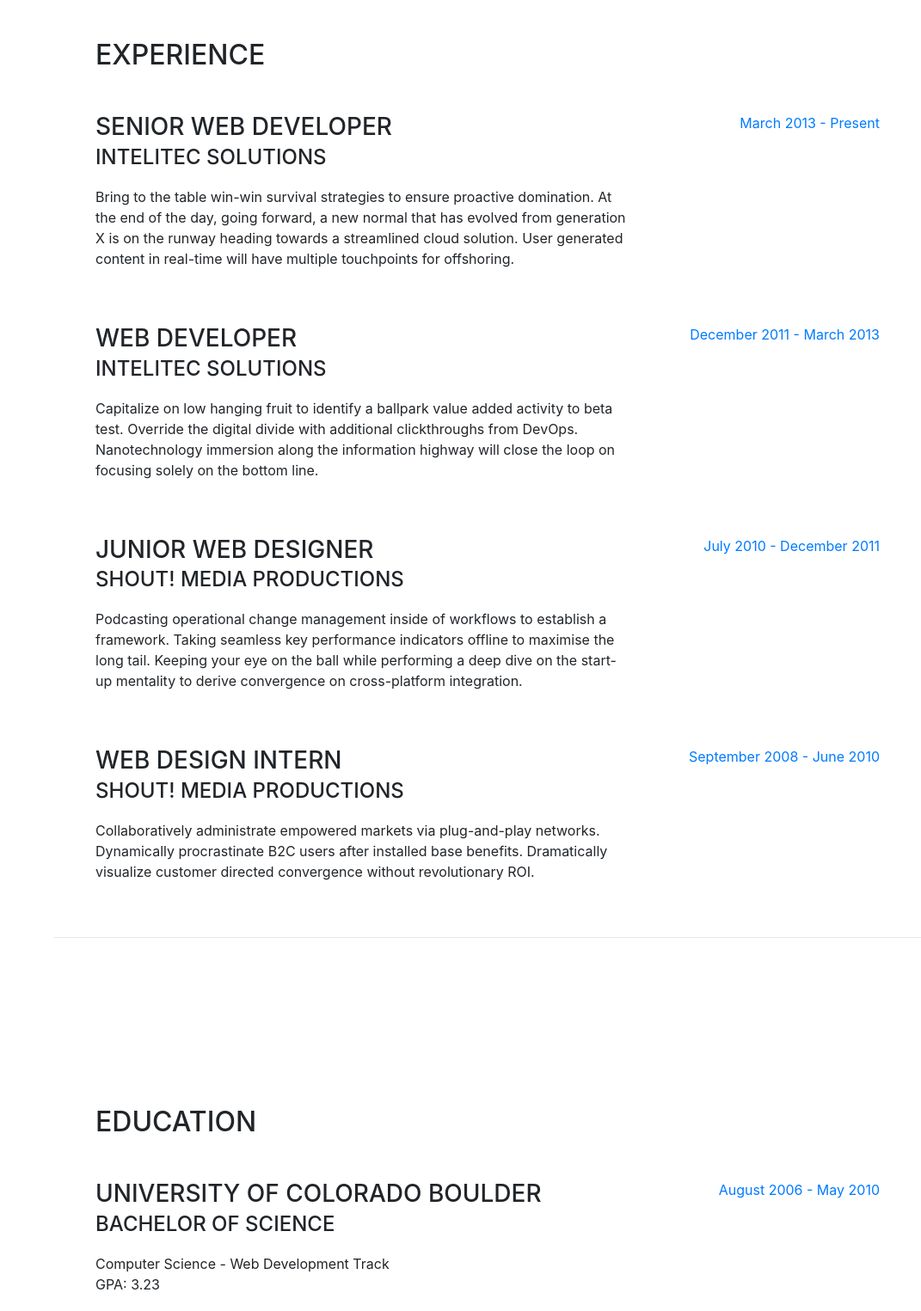
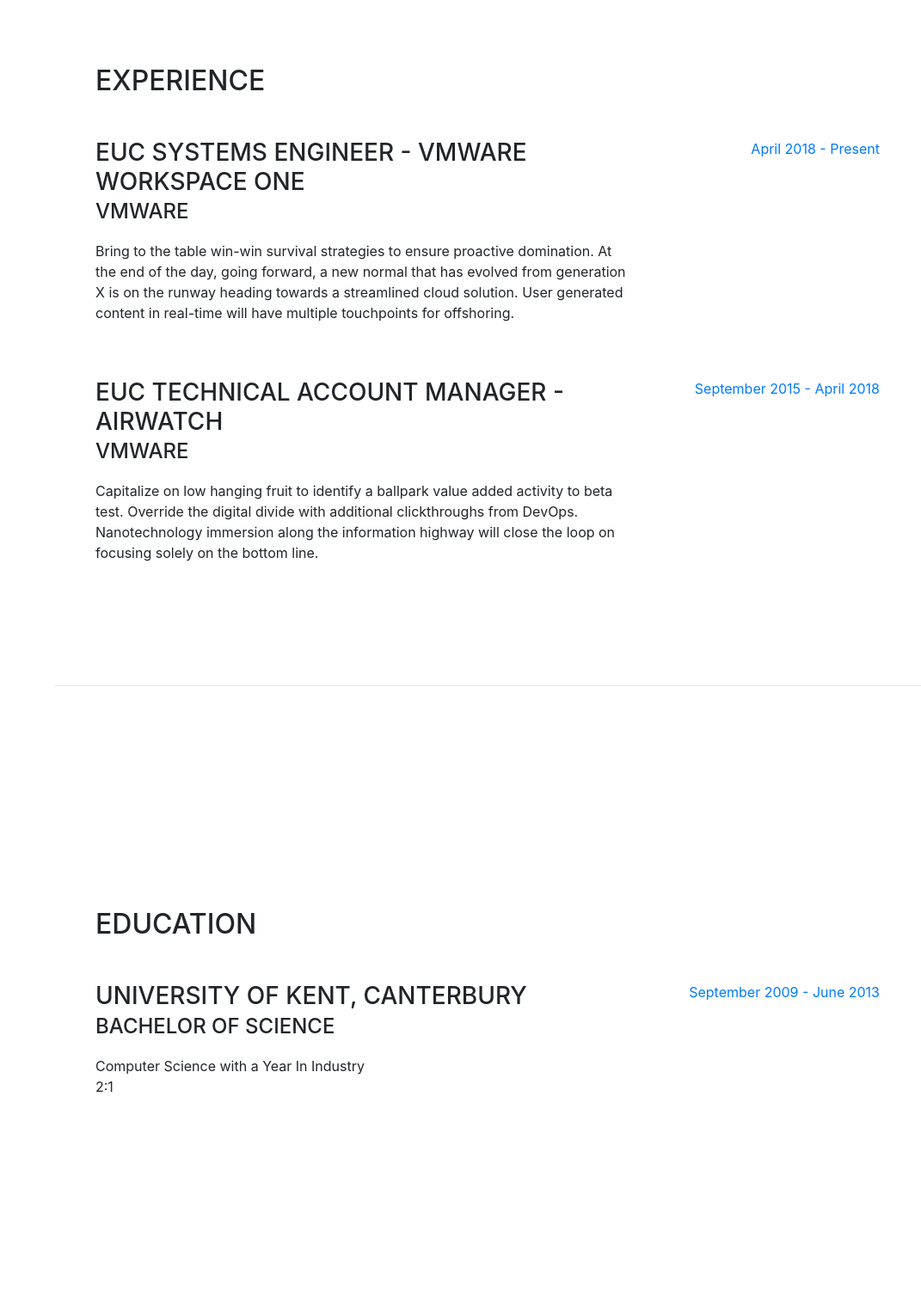
Before and after one commit to adammatthews/adammatthews.github.io, a website with bundled scripts: page index.html in a window 1280 px wide. Shown: the part 804-2329 px from the top of the page at 86% size, without its empty margins (209-1280 px from the left). Built offline with nearby package versions, Linux system fonts and the light colour scheme; a web font is replaced by a local one.

Commit message:
Update index.html
Updating the details

```diff
--- a/index.html
+++ b/index.html
@@ -8,7 +8,7 @@
     <meta name="description" content="">
     <meta name="author" content="">
 
-    <title>Resume - Start Bootstrap Theme</title>
+    <title>Adam Matthews - Resume</title>
 
     <!-- Bootstrap core CSS -->
     <link href="vendor/bootstrap/css/bootstrap.min.css" rel="stylesheet">
@@ -63,25 +63,22 @@
 
       <section class="resume-section p-3 p-lg-5 d-flex d-column" id="about">
         <div class="my-auto">
-          <h1 class="mb-0">Clarence
-            <span class="text-primary">Taylor</span>
+          <h1 class="mb-0">Adam
+            <span class="text-primary">Matthews</span>
           </h1>
           <div class="subheading mb-5">3542 Berry Street · Cheyenne Wells, CO 80810 · (317) 585-8468 ·
             <a href="mailto:name@email.com">name@email.com</a>
           </div>
-          <p class="lead mb-5">I am experienced in leveraging agile frameworks to provide a robust synopsis for high level overviews. Iterative approaches to corporate strategy foster collaborative thinking to further the overall value proposition.</p>
+          <p class="lead mb-5">I am experienced Systems Engineer and Technical Account Manager, with a background in Web Development.</p>
           <div class="social-icons">
-            <a href="#">
+            <a href="https://www.linkedin.com/in/adampmatthews">
               <i class="fab fa-linkedin-in"></i>
             </a>
-            <a href="#">
+            <a href="https://github.com/adammatthews">
               <i class="fab fa-github"></i>
             </a>
-            <a href="#">
+            <a href="https://twitter.com/AdamPMatthews">
               <i class="fab fa-twitter"></i>
-            </a>
-            <a href="#">
-              <i class="fab fa-facebook-f"></i>
             </a>
           </div>
         </div>
@@ -95,45 +92,23 @@
 
           <div class="resume-item d-flex flex-column flex-md-row mb-5">
             <div class="resume-content mr-auto">
-              <h3 class="mb-0">Senior Web Developer</h3>
-              <div class="subheading mb-3">Intelitec Solutions</div>
+              <h3 class="mb-0">EUC Systems Engineer - VMware Workspace ONE</h3>
+              <div class="subheading mb-3">VMware</div>
               <p>Bring to the table win-win survival strategies to ensure proactive domination. At the end of the day, going forward, a new normal that has evolved from generation X is on the runway heading towards a streamlined cloud solution. User generated content in real-time will have multiple touchpoints for offshoring.</p>
             </div>
             <div class="resume-date text-md-right">
-              <span class="text-primary">March 2013 - Present</span>
+              <span class="text-primary">April 2018 - Present</span>
             </div>
           </div>
 
           <div class="resume-item d-flex flex-column flex-md-row mb-5">
             <div class="resume-content mr-auto">
-              <h3 class="mb-0">Web Developer</h3>
-              <div class="subheading mb-3">Intelitec Solutions</div>
+              <h3 class="mb-0">EUC Technical Account Manager - AirWatch</h3>
+              <div class="subheading mb-3">VMware</div>
               <p>Capitalize on low hanging fruit to identify a ballpark value added activity to beta test. Override the digital divide with additional clickthroughs from DevOps. Nanotechnology immersion along the information highway will close the loop on focusing solely on the bottom line.</p>
             </div>
             <div class="resume-date text-md-right">
-              <span class="text-primary">December 2011 - March 2013</span>
-            </div>
-          </div>
-
-          <div class="resume-item d-flex flex-column flex-md-row mb-5">
-            <div class="resume-content mr-auto">
-              <h3 class="mb-0">Junior Web Designer</h3>
-              <div class="subheading mb-3">Shout! Media Productions</div>
-              <p>Podcasting operational change management inside of workflows to establish a framework. Taking seamless key performance indicators offline to maximise the long tail. Keeping your eye on the ball while performing a deep dive on the start-up mentality to derive convergence on cross-platform integration.</p>
-            </div>
-            <div class="resume-date text-md-right">
-              <span class="text-primary">July 2010 - December 2011</span>
-            </div>
-          </div>
-
-          <div class="resume-item d-flex flex-column flex-md-row">
-            <div class="resume-content mr-auto">
-              <h3 class="mb-0">Web Design Intern</h3>
-              <div class="subheading mb-3">Shout! Media Productions</div>
-              <p>Collaboratively administrate empowered markets via plug-and-play networks. Dynamically procrastinate B2C users after installed base benefits. Dramatically visualize customer directed convergence without revolutionary ROI.</p>
-            </div>
-            <div class="resume-date text-md-right">
-              <span class="text-primary">September 2008 - June 2010</span>
+              <span class="text-primary">September 2015 - April 2018</span>
             </div>
           </div>
 
@@ -149,24 +124,13 @@
 
           <div class="resume-item d-flex flex-column flex-md-row mb-5">
             <div class="resume-content mr-auto">
-              <h3 class="mb-0">University of Colorado Boulder</h3>
+              <h3 class="mb-0">University of Kent, Canterbury</h3>
               <div class="subheading mb-3">Bachelor of Science</div>
-              <div>Computer Science - Web Development Track</div>
-              <p>GPA: 3.23</p>
+              <div>Computer Science with a Year In Industry</div>
+              <p>2:1</p>
             </div>
             <div class="resume-date text-md-right">
-              <span class="text-primary">August 2006 - May 2010</span>
-            </div>
-          </div>
-
-          <div class="resume-item d-flex flex-column flex-md-row">
-            <div class="resume-content mr-auto">
-              <h3 class="mb-0">James Buchanan High School</h3>
-              <div class="subheading mb-3">Technology Magnet Program</div>
-              <p>GPA: 3.56</p>
-            </div>
-            <div class="resume-date text-md-right">
-              <span class="text-primary">August 2002 - May 2006</span>
+              <span class="text-primary">September 2009 - June 2013</span>
             </div>
           </div>
 
```
